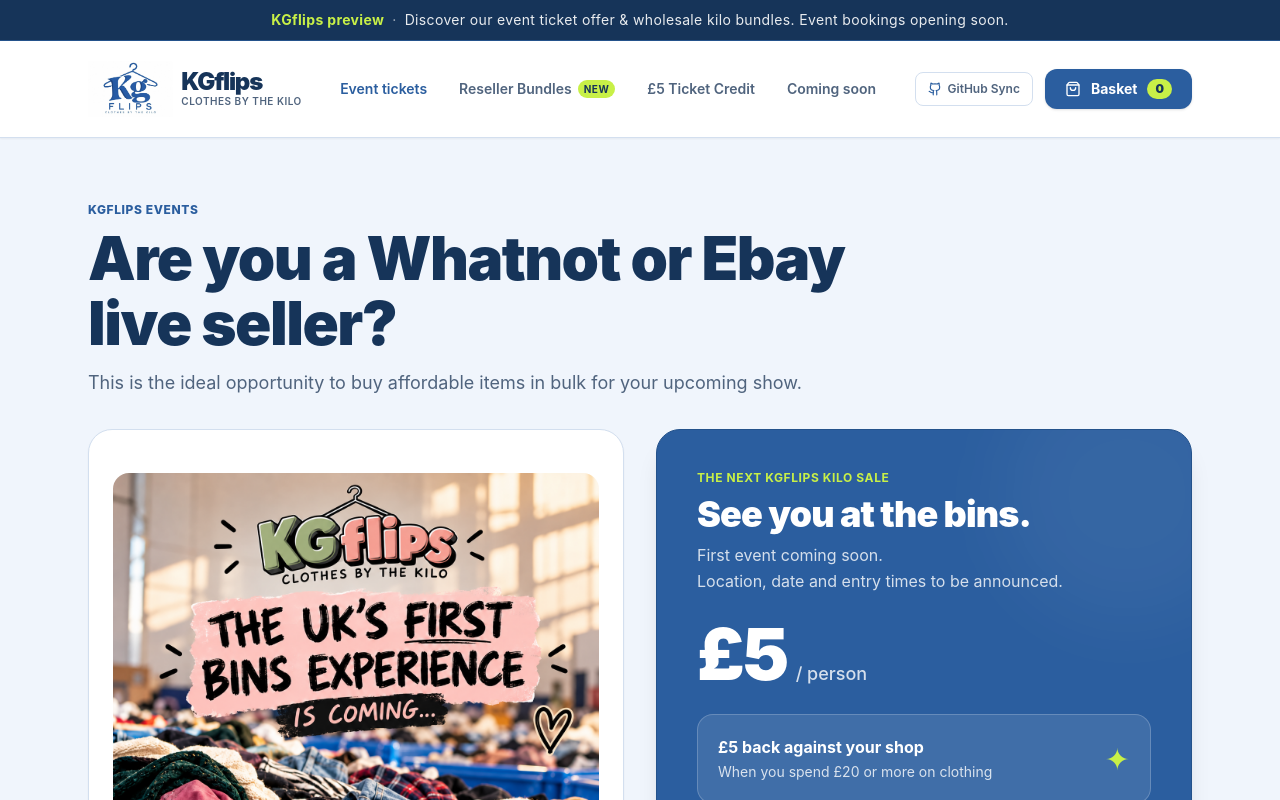
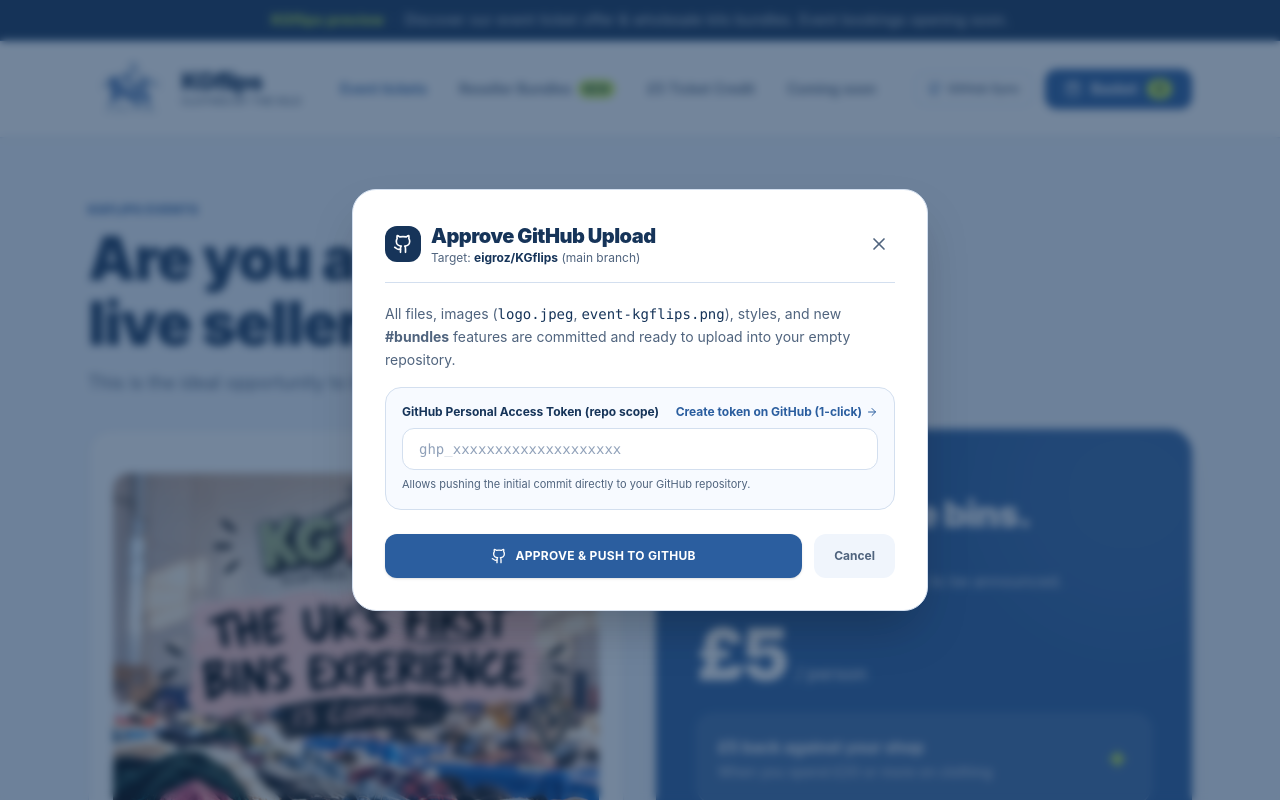
Before and after one commit to eigroz/KGflips, a React (Vite) app: page / in a window 1280 px wide. Shown: the top 800 px of the page. Built offline with nearby package versions, Linux system fonts and the light colour scheme.

Commit message:
feat: add express backend with /api/git/push and live approval dialog

```diff
--- a/package.json
+++ b/package.json
@@ -4,7 +4,7 @@
   "version": "0.0.0",
   "type": "module",
   "scripts": {
-    "dev": "vite --port=3000 --host=0.0.0.0",
+    "dev": "tsx server.ts",
     "build": "vite build",
     "preview": "vite preview",
     "clean": "rm -rf dist server.js",
--- /dev/null
+++ b/server.ts
@@ -0,0 +1,74 @@
+import express from 'express';
+import { createServer as createViteServer } from 'vite';
+import { exec } from 'child_process';
+import { promisify } from 'util';
+
+const execAsync = promisify(exec);
+const app = express();
+const port = 3000;
+
+app.use(express.json());
+
+// API route to push to GitHub with token
+app.post('/api/git/push', async (req, res) => {
+  const { pat } = req.body;
+  if (!pat || typeof pat !== 'string') {
+    return res.status(400).json({ error: 'GitHub Personal Access Token is required.' });
+  }
+
+  const cleanPat = pat.trim().replace(/^['"]|['"]$/g, '');
+
+  try {
+    const remoteUrl = `https://${cleanPat}@github.com/eigroz/KGflips.git`;
+
+    // Ensure all changes are committed
+    try {
+      await execAsync('git add . && git commit -m "feat: sync KGflips updates"');
+    } catch {
+      // It is okay if there is nothing new to commit
+    }
+
+    // Push to GitHub main branch
+    const { stdout, stderr } = await execAsync(`git push -u "${remoteUrl}" main --force`);
+    console.log('[Git Push Success]', stdout, stderr);
+
+    return res.json({
+      success: true,
+      message: 'Successfully pushed KGflips to https://github.com/eigroz/KGflips.git!',
+      output: stdout || stderr
+    });
+  } catch (err: any) {
+    console.error('[Git Push Error]', err);
+    return res.status(500).json({
+      error: err.message || 'Failed to push to GitHub. Please check that the token has repo write access.'
+    });
+  }
+});
+
+// Git status API
+app.get('/api/git/status', async (req, res) => {
+  try {
+    const { stdout } = await execAsync('git status --short');
+    return res.json({ status: stdout || 'Clean' });
+  } catch (err: any) {
+    return res.status(500).json({ error: err.message });
+  }
+});
+
+async function start() {
+  if (process.env.NODE_ENV !== 'production') {
+    const vite = await createViteServer({
+      server: { middlewareMode: true },
+      appType: 'spa',
+    });
+    app.use(vite.middlewares);
+  } else {
+    app.use(express.static('dist'));
+  }
+
+  app.listen(port, '0.0.0.0', () => {
+    console.log(`Server running at http://0.0.0.0:${port}`);
+  });
+}
+
+start();
--- a/src/App.tsx
+++ b/src/App.tsx
@@ -44,7 +44,7 @@
   const [showBasket, setShowBasket] = useState<boolean>(false);
   const [showTicketExplainer, setShowTicketExplainer] = useState<boolean>(false);
   const [selectedBundleModal, setSelectedBundleModal] = useState<Bundle | null>(null);
-  const [showGitModal, setShowGitModal] = useState<boolean>(false);
+  const [showGitModal, setShowGitModal] = useState<boolean>(true);
 
   // Spend simulator in explainer
   const [simSpend, setSimSpend] = useState<number>(25);
@@ -1083,11 +1083,16 @@
       {/* ========================================================================= */}
       {showGitModal && (
         <div className="fixed inset-0 z-50 bg-[#163459]/60 backdrop-blur-xs flex items-center justify-center p-4">
-          <div className="bg-white rounded-3xl max-w-xl w-full p-6 sm:p-8 shadow-2xl border border-[#d3dfef] relative">
-            <div className="flex items-center justify-between pb-4 border-b border-[#d3dfef] mb-4">
-              <div className="flex items-center gap-2">
-                <Github className="w-5 h-5 text-[#163459]" />
-                <h3 className="text-xl font-black text-[#163459]">GitHub Sync & Export</h3>
+          <div className="bg-white rounded-3xl max-w-xl w-full p-6 sm:p-8 shadow-2xl border border-[#d3dfef] relative animate-in zoom-in-95 duration-200">
+            <div className="flex items-center justify-between pb-4 border-b border-[#d3dfef] mb-5">
+              <div className="flex items-center gap-2.5">
+                <div className="p-2 rounded-xl bg-[#163459] text-white">
+                  <Github className="w-5 h-5" />
+                </div>
+                <div>
+                  <h3 className="text-xl font-black text-[#163459] tracking-tight">Approve GitHub Upload</h3>
+                  <p className="text-xs text-[#50647e]">Target: <strong className="text-[#163459]">eigroz/KGflips</strong> (main branch)</p>
+                </div>
               </div>
               <button
                 onClick={() => setShowGitModal(false)}
@@ -1098,36 +1103,66 @@
             </div>
 
             <p className="text-xs sm:text-sm text-[#50647e] leading-relaxed mb-4">
-              All files from <strong className="text-[#163459]">kgflips.pages.dev</strong> (including images, tickets, bundles, styling, and code) have been pulled and integrated.
+              All files, images (<code className="text-[#163459] font-mono">logo.jpeg</code>, <code className="text-[#163459] font-mono">event-kgflips.png</code>), styles, and new <strong>#bundles</strong> features are committed and ready to upload into your empty repository.
             </p>
 
-            <div className="bg-[#f7faff] border border-[#d3dfef] rounded-2xl p-4 mb-4">
-              <span className="text-xs font-bold text-[#163459] block mb-2">Remote Repository:</span>
-              <code className="text-xs text-[#2b5e9f] bg-white p-2 rounded-lg border border-[#d3dfef] block select-all font-mono">
-                https://github.com/eigroz/KGflips.git
-              </code>
+            <form onSubmit={handlePushToGit} className="space-y-4">
+              <div className="bg-[#f7faff] border border-[#d3dfef] rounded-2xl p-4">
+                <div className="flex items-center justify-between mb-2">
+                  <label className="text-xs font-bold text-[#163459]">
+                    GitHub Personal Access Token (repo scope)
+                  </label>
+                  <a
+                    href="https://github.com/settings/tokens/new?scopes=repo&description=KGflips-Sync"
+                    target="_blank"
+                    rel="noreferrer"
+                    className="text-xs font-bold text-[#2b5e9f] hover:underline inline-flex items-center gap-1"
+                  >
+                    <span>Create token on GitHub (1-click)</span>
+                    <ArrowRight className="w-3 h-3" />
+                  </a>
                 </div>
 
-            <div className="bg-slate-900 text-slate-200 rounded-2xl p-4 text-xs font-mono mb-4 overflow-x-auto">
-              <div className="text-slate-400 text-[10px] mb-1"># Push directly via your local terminal:</div>
-              <div className="text-lime-400">git clone https://github.com/eigroz/KGflips.git</div>
-              <div>cd KGflips</div>
-              <div className="text-indigo-300"># Or commit and push current files</div>
-              <div>git push -u origin main</div>
+                <input
+                  type="password"
+                  placeholder="ghp_xxxxxxxxxxxxxxxxxxxx"
+                  value={githubPat}
+                  onChange={(e) => setGithubPat(e.target.value)}
+                  className="w-full bg-white border border-[#d3dfef] rounded-xl px-4 py-2.5 text-sm text-[#163459] placeholder-slate-400 focus:outline-none focus:ring-2 focus:ring-[#2b5e9f]/40 font-mono"
+                />
+                <span className="text-[11px] text-[#50647e] block mt-1.5">
+                  Allows pushing the initial commit directly to your GitHub repository.
+                </span>
               </div>
 
               {gitStatus && (
-              <div className="p-3 bg-[#eaf1fb] text-[#163459] rounded-xl text-xs mb-4">
+                <div className={`p-3.5 rounded-xl text-xs font-medium ${
+                  gitStatus.includes('Success')
+                    ? 'bg-emerald-50 text-emerald-800 border border-emerald-200'
+                    : 'bg-[#eaf1fb] text-[#163459] border border-[#d3dfef]'
+                }`}>
                   {gitStatus}
                 </div>
               )}
 
+              <div className="flex items-center gap-3 pt-2">
                 <button
+                  type="submit"
+                  disabled={isPushing}
+                  className="flex-1 bg-[#2b5e9f] hover:bg-[#214a80] text-white py-3.5 px-4 rounded-xl font-bold text-xs uppercase tracking-wide cursor-pointer transition-all shadow-sm flex items-center justify-center gap-2 disabled:opacity-50"
+                >
+                  <Github className="w-4 h-4" />
+                  <span>{isPushing ? 'Uploading to GitHub...' : 'Approve & Push to GitHub'}</span>
+                </button>
+                <button
+                  type="button"
                   onClick={() => setShowGitModal(false)}
-              className="w-full bg-[#163459] text-white py-3 rounded-xl font-bold text-xs uppercase cursor-pointer"
+                  className="bg-[#f0f5fc] hover:bg-[#e2edf9] text-[#50647e] py-3.5 px-5 rounded-xl font-bold text-xs cursor-pointer"
                 >
-              Close
+                  Cancel
                 </button>
+              </div>
+            </form>
           </div>
         </div>
       )}
```
Lines whose indentation alone changed are shown as unchanged.
